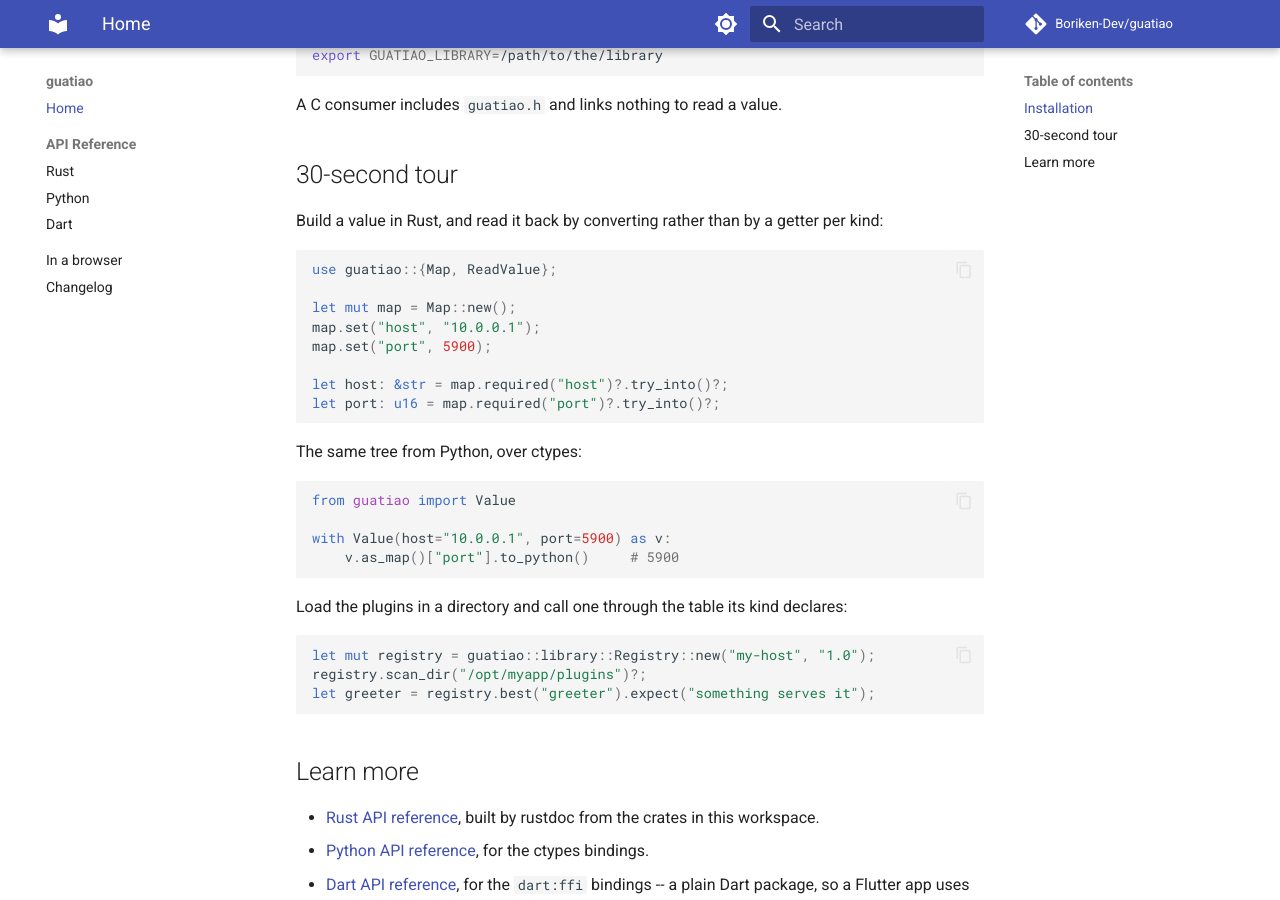
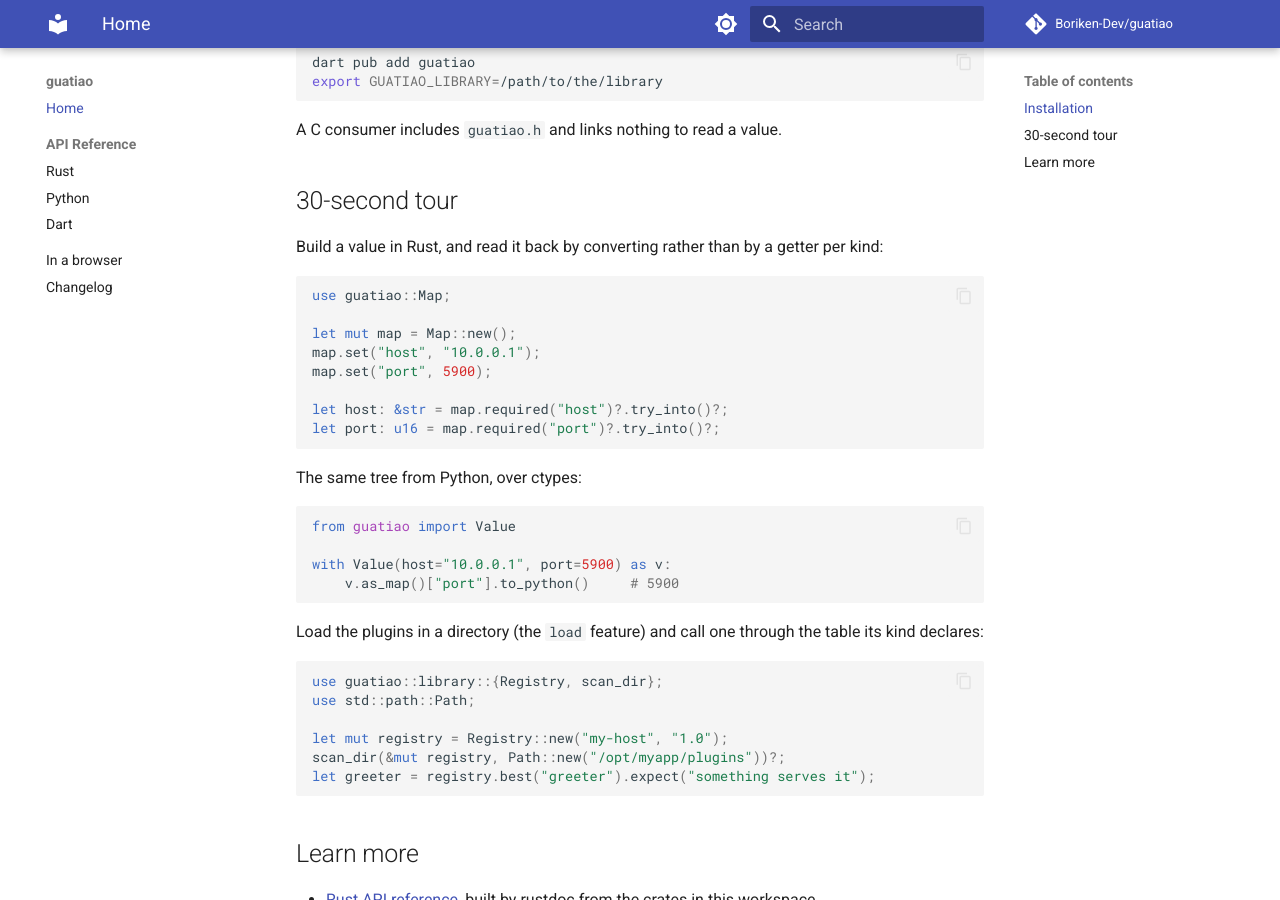
Before and after one commit to Boriken-Dev/guatiao, an MkDocs documentation site: the page built from docs/index.md, in a window 1280 px wide and 900 px high, scrolled down 1071 px. Built offline with MkDocs 1.6.1 and Material for MkDocs 9.7.7, drawn with Linux system fonts in a browser that asks for light colours; comment, search, counter and statistics services are not loaded; some of the changed text lies outside the part shown.

Commit message:
docs: install from crates.io, current tour and the README template
The landing page said the crates were not on a registry, installed from
git, and its tour used a removed trait and a method that is now a free
function. The root README gains the template's badge row, API overview,
Releasing and License sections and the --all-targets clippy line. The
install lines name the pre-release exactly, as a pre-release is only
selected when it is spelled out.

examples/greeter_host/tests/docs_snippets.rs compiles the Rust snippets of
the landing page and the root README and compares each with the block the
page shows, so neither can drift from the API.

````diff
--- a/docs/index.md
+++ b/docs/index.md
@@ -12,11 +12,12 @@
 
 ## Installation
 
-The crate is not on a registry yet, so a Rust consumer takes it from git:
+The crates are on crates.io. A pre-release is only selected when it is named
+exactly, so the version is spelled out:
 
 ```toml
 [dependencies]
-guatiao = { git = "https://github.com/Boriken-Dev/guatiao" }
+guatiao = "=0.0.0-alpha.1"
 ```
 
 Every dependency sits behind a default-off feature, so a default build
@@ -53,7 +54,7 @@
 getter per kind:
 
 ```rust
-use guatiao::{Map, ReadValue};
+use guatiao::Map;
 
 let mut map = Map::new();
 map.set("host", "10.0.0.1");
@@ -72,12 +73,15 @@
     v.as_map()["port"].to_python()     # 5900
 ```
 
-Load the plugins in a directory and call one through the table its kind
-declares:
+Load the plugins in a directory (the `load` feature) and call one through the
+table its kind declares:
 
 ```rust
-let mut registry = guatiao::library::Registry::new("my-host", "1.0");
-registry.scan_dir("/opt/myapp/plugins")?;
+use guatiao::library::{Registry, scan_dir};
+use std::path::Path;
+
+let mut registry = Registry::new("my-host", "1.0");
+scan_dir(&mut registry, Path::new("/opt/myapp/plugins"))?;
 let greeter = registry.best("greeter").expect("something serves it");
 ```
 
````
Also changed, not shown: AGENTS.md (+1 -1 lines), README.md (+46 -14 lines), crates/guatiao-derive/README.md (+1 -1 lines), crates/guatiao-intake/README.md (+1 -1 lines), crates/guatiao-serde/README.md (+1 -1 lines), crates/guatiao/README.md (+1 -1 lines), 1 other file.
